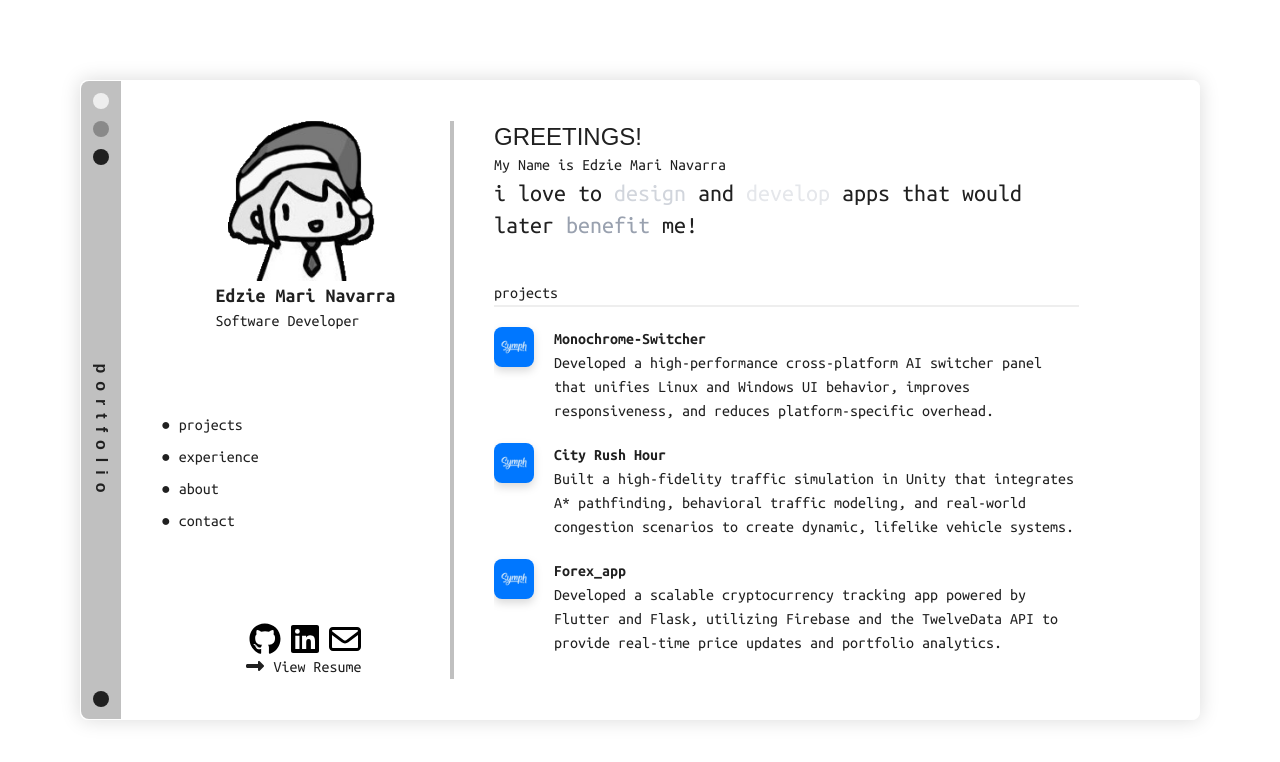
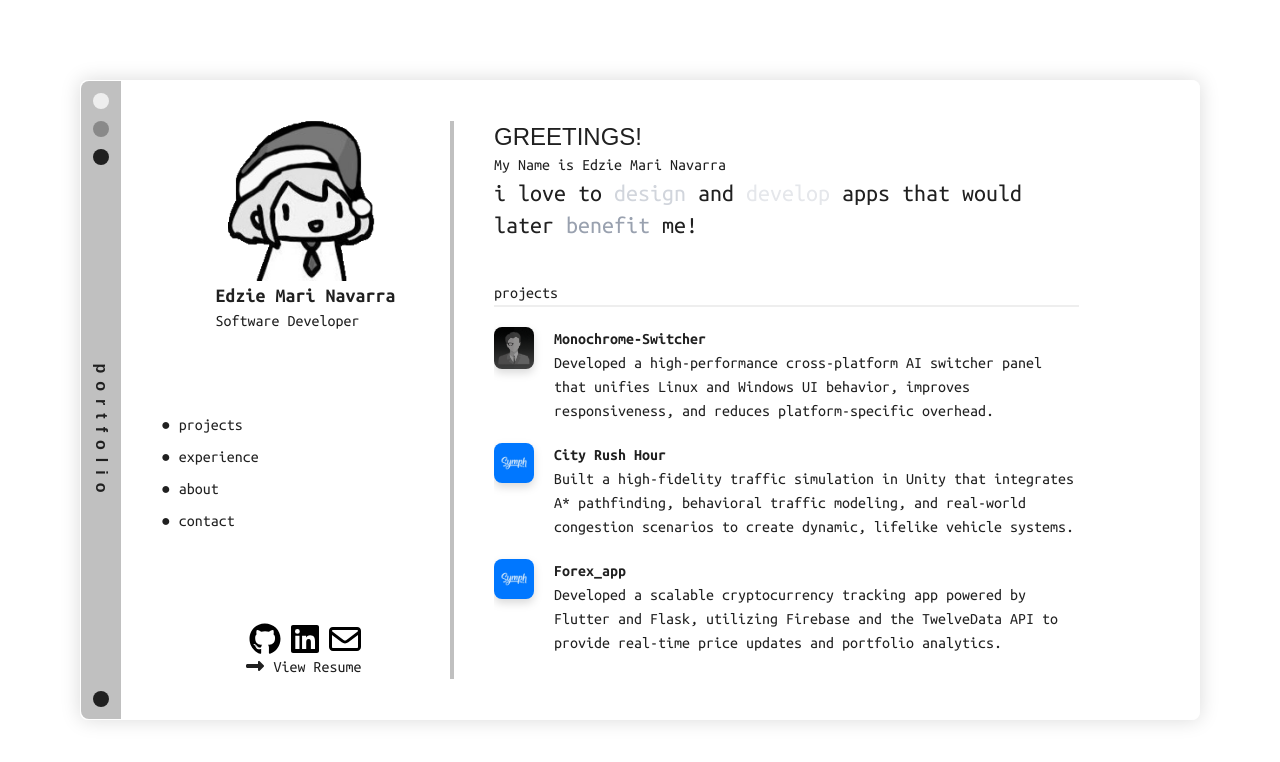
Before and after one commit to Luc1l1us/portfolio, a Next.js app: page / in a window 1280 px wide. Shown: the top 762 px of the page. Built offline with nearby package versions, Linux system fonts and the light colour scheme; a web font is replaced by a local one.

Commit message:
added monoswitcher logo

```diff
--- a/app/page.tsx
+++ b/app/page.tsx
@@ -122,10 +122,10 @@ export default function Home() {
             <div className="first-project-logo">
               <Image
                 className="mr-15 rounded-lg drop-shadow-lg"
-                src="/symph-logo.jpg"
+                src="/monoswitcher.png"
                 width={40}
                 height={40}
-                alt="Symph company logo"
+                alt="Monoswitcher project logo"
               />
             </div>
             <div>
```
Also changed, not shown: public/monoswitcher.png (added).
